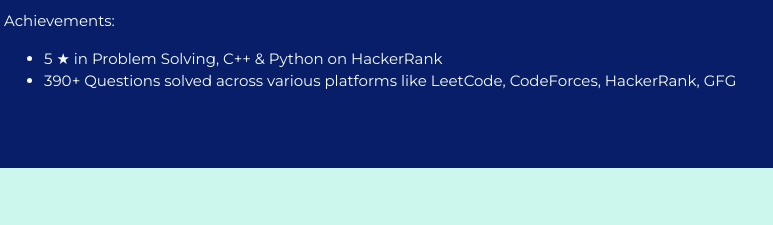
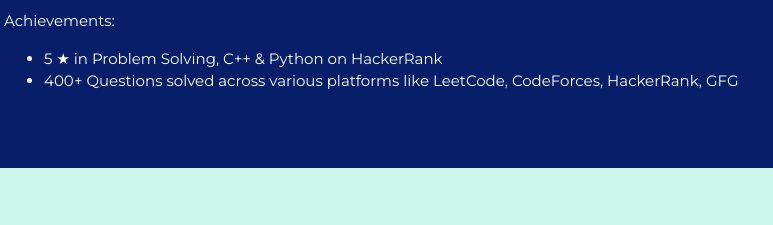
Before and after one commit to KalraH/MyResume, a plain HTML site: page index.html in a window 1280 px wide. Shown: the part 315-540 px from the top of the page, 236-1009 px from the left. Drawn offline with Linux system fonts and the light colour scheme.

Commit message:
DSA Question Count Updates

```diff
--- a/index.html
+++ b/index.html
@@ -23,7 +23,7 @@
 						<p>Achievements:
 							<ul>
 								<li>5 &bigstar; in Problem Solving, C&plus;&plus; & Python on HackerRank</li>
-								<li>390&plus; Questions solved across various platforms like LeetCode, CodeForces, HackerRank, GFG</li>
+								<li>400&plus; Questions solved across various platforms like LeetCode, CodeForces, HackerRank, GFG</li>
 							</ul>
 						</p>
 					</div>
```
